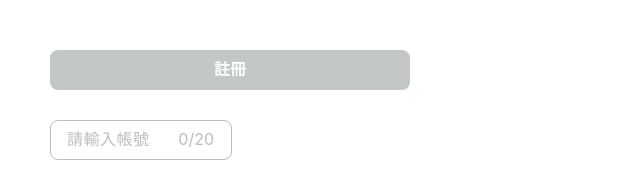
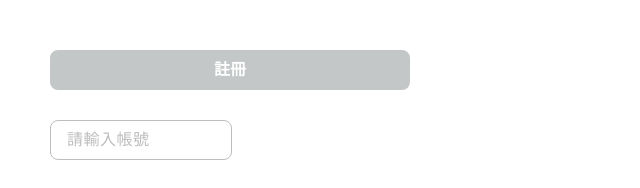
Before and after one commit to Pinkowo/classswift-ui-components, a React (Create React App) app: page / in a window 1280 px wide. Shown: the top 188 px of the page, without its empty margins (0-640 px from the left). Built offline with nearby package versions, Linux system fonts and the light colour scheme.

Commit message:
fix: input onChange logic

```diff
--- a/src/App.js
+++ b/src/App.js
@@ -13,7 +13,7 @@ function App() {
       <Button text="註冊" onClick={handleClick} disabled />
 
       <Input text="帳號" type="text" placeholder='請輸入帳號' inputStyle={{ width: 182 }}
-        value={value} setValue={setValue} inputClass={style.input} maxLength={20} />
+        value={value} setValue={setValue} inputClass={style.input} />
 
       <Dropdown value={dropValue} setValue={setDropValue} dropdownStyle={{ width: 120 }}
         dropdownClass={{ dropdown: style.dropdown, select: style.select, modal: style.modal }}>
--- a/src/components/Input.js
+++ b/src/components/Input.js
@@ -21,8 +21,9 @@ export const Input = (props) => {
 
 
 export const InputContent = ({ type = 'text', name, placeholder, value, setValue, showPassword, form, maxLength,
-    error = false, disabled = false }) => {
+    error, disabled, hasStar }) => {
     const [isError, setIsError] = useState(error);
+    let flag = false;
 
     useEffect(() => {
         if (error) setIsError(error);
@@ -33,16 +34,26 @@ export const InputContent = ({ type = 'text', name, placeholder, value, setValue
         if (name === 'passwordConfirm' && value === form.password) setIsError(false);
     }, [form, name, value])
 
-    const onChange = (e) => setValue(e.target.value);
+    const detectValue = (inputValue) => {
+        if (maxLength) {
+            if (inputValue.length <= maxLength) setValue(inputValue);
+            else setValue(inputValue.substring(0, maxLength));
+        }
+    }
+    const onChange = (e) => {
+        if (flag) setValue(e.target.value);
+        else detectValue(e.target.value)
+    }
+    const onCompositionStart = () => {
+        flag = true;
+    }
     const onCompositionEnd = () => {
-        if (maxLength) {
-            if (value.length <= maxLength) setValue(value);
-            else setValue(value.substring(0, maxLength));
-        }
+        flag = false;
+        detectValue(value);
     }
     const onFocus = () => setIsError(false);
     const onBlur = () => {
-        if (value === '') setIsError(true);
+        if (value === '' && hasStar) setIsError(true);
         if (type === 'email' && !validateEmail(value)) setIsError(true);
         if (type === 'password' && !validatePassword(value)) setIsError(true);
         if (type === 'tel' && !validatePhone(value)) setIsError(true);
@@ -57,13 +68,14 @@ export const InputContent = ({ type = 'text', name, placeholder, value, setValue
             name={name}
             placeholder={placeholder}
             onChange={onChange}
+            onCompositionStart={onCompositionStart}
             onCompositionEnd={onCompositionEnd}
             onFocus={onFocus}
             onBlur={onBlur}
             className={`${style.input}
             ${isError && !disabled ? style.error : ''}
             ${disabled ? style.inputDisabled : ''}`}
-            style={{ paddingRight: maxLength ? 60 : 0 }}
+            style={{ paddingRight: maxLength ? 60 : 16 }}
             disabled={disabled}
             autoComplete="on"
         />
```
Also changed, not shown: 1 other file (tests, documents, lock files or other folders).
